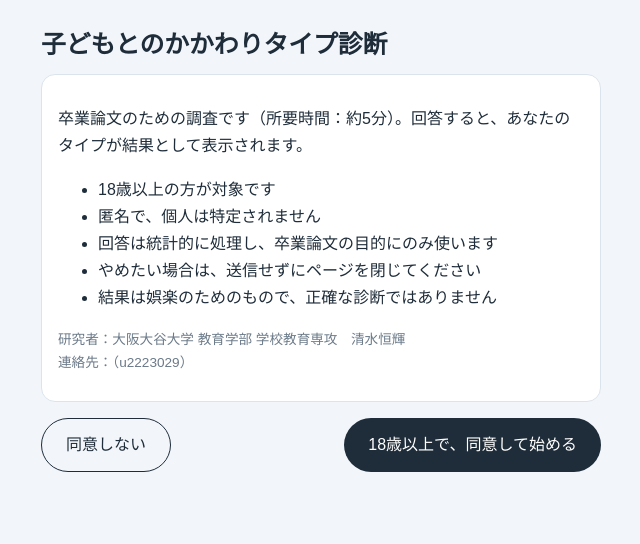
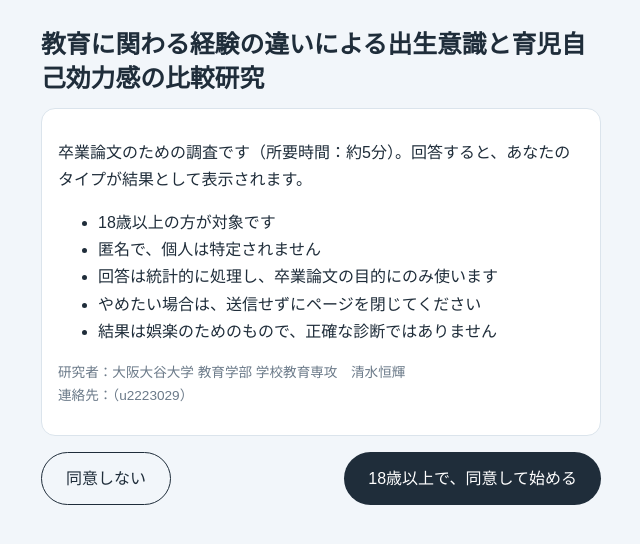
Before and after one commit to shgame07/Prospective-Parenting-Self-Efficacy, a plain HTML site: page index.html in a window 1280 px wide. Shown: the whole page, without its empty margins (319-959 px from the left). Drawn offline with Linux system fonts and the light colour scheme.

Commit message:
Update intro function content for survey

```diff
--- a/index.html
+++ b/index.html
@@ -59,7 +59,7 @@ function pages(){
  {h:grid('bir','子どもを持つことについて',P)+q('nin',P?'今後さらに持ちたい子どもの人数':'希望する子どもの人数',P?NINP:NINF)+q('jiki',P?'今後さらに子どもを持つとしたら、その時期':R==='S'?'社会人になってから、最初の子どもを持ちたい時期':'今から、最初の子どもを持ちたい時期',P?JIP:JIF),ok:()=>gr('bir')()&&ks(['nin','jiki'])()}];
 }
 document.addEventListener('change',e=>{const n=e.target.name;if(n.startsWith('g:')){const[,k,j]=n.split(':');(s.r[k]=s.r[k]||[])[+j]=+e.target.value;const c=$(`cap:${k}:${j}`);if(c)c.textContent=CAP(k,+j)}else s.a[n]=e.target.value});
-function intro(){$('app').innerHTML=`<h1>子どもとのかかわりタイプ診断</h1><div class="c"><p>卒業論文のための調査です（所要時間：約5分）。回答すると、あなたのタイプが結果として表示されます。</p><ul><li>18歳以上の方が対象です</li><li>匿名で、個人は特定されません</li><li>回答は統計的に処理し、卒業論文の目的にのみ使います</li><li>やめたい場合は、送信せずにページを閉じてください</li><li>結果は娯楽のためのもので、正確な診断ではありません</li></ul><p class="m">研究者：大阪大谷大学 教育学部 学校教育専攻　清水恒輝<br>連絡先：${CONTACT}</p></div><div class="nav"><button class="s" onclick="no()">同意しない</button><button onclick="s.p=0;show()">18歳以上で、同意して始める</button></div>`}
+function intro(){$('app').innerHTML=`<h1>教育に関わる経験の違いによる出生意識と育児自己効力感の比較研究</h1><div class="c"><p>卒業論文のための調査です（所要時間：約5分）。回答すると、あなたのタイプが結果として表示されます。</p><ul><li>18歳以上の方が対象です</li><li>匿名で、個人は特定されません</li><li>回答は統計的に処理し、卒業論文の目的にのみ使います</li><li>やめたい場合は、送信せずにページを閉じてください</li><li>結果は娯楽のためのもので、正確な診断ではありません</li></ul><p class="m">研究者：大阪大谷大学 教育学部 学校教育専攻　清水恒輝<br>連絡先：${CONTACT}</p></div><div class="nav"><button class="s" onclick="no()">同意しない</button><button onclick="s.p=0;show()">18歳以上で、同意して始める</button></div>`}
 const no=()=>{$('app').innerHTML='<h1>ご協力ありがとうございました</h1><p>回答は送信されていません。このページは閉じて大丈夫です。</p>'};
 function show(){const L=pages();$('app').innerHTML=`<div class="bar"><i style="width:${(s.p+1)/(L.length+1)*100}%"></i></div>${L[s.p].h}<div class="err" id="er"></div><div class="nav"><button class="s" onclick="go(-1)">戻る</button><button onclick="go(1)">${s.p===L.length-1?'送信して結果を見る':'次へ'}</button></div>`;scrollTo(0,0)}
 function go(d){const L=pages();if(d>0&&!L[s.p].ok()){$('er').textContent='答えていない項目があります。';return}s.p+=d;if(s.p<0)intro();else if(s.p>=L.length)fin();else show()}
```
